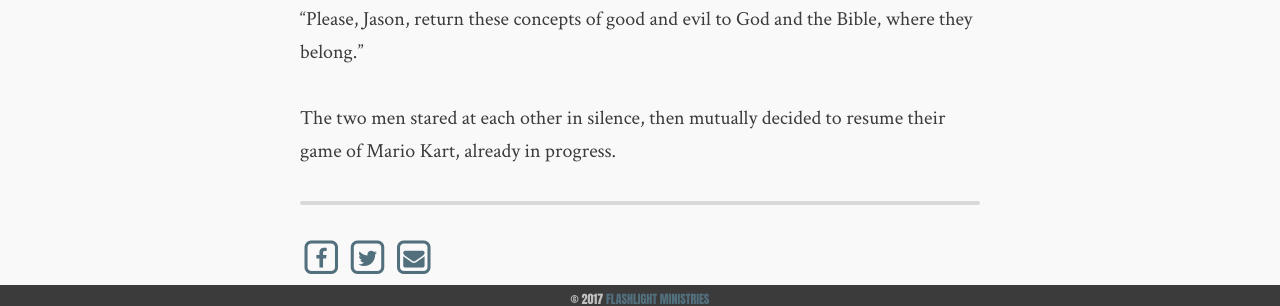
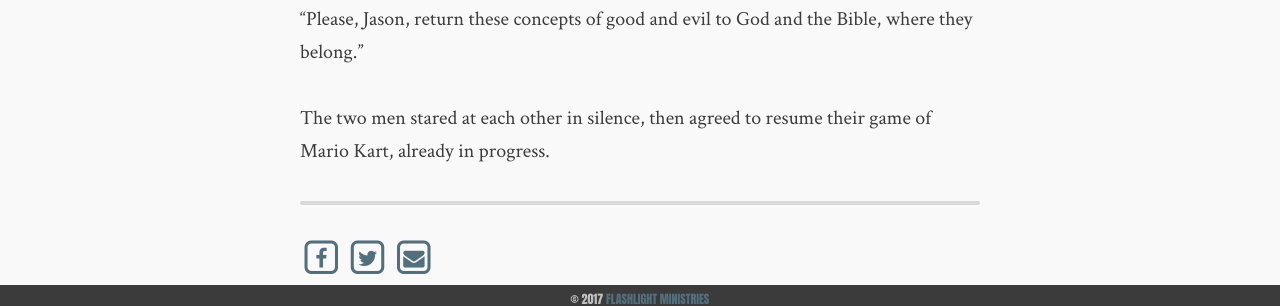
Before and after one commit to flashlightministries/oilforlight, a Jekyll site: the page built from _posts/2017-10-12-atheist-steals-concepts.md, in a window 1280 px wide and 900 px high, scrolled down 1943 px. Shown: the part 587-893 px from the top of the window. Built offline with Jekyll 4.4.1, drawn with Linux system fonts in a browser that asks for light colours; nearby versions of some CDN libraries.

Commit message:
Update 2017-10-12-atheist-steals-concepts.md

```diff
--- a/_posts/2017-10-12-atheist-steals-concepts.md
+++ b/_posts/2017-10-12-atheist-steals-concepts.md
@@ -48,4 +48,4 @@ Hu called up Genesis 3:5.  "Here's what the serpent said: 'For God doth know tha
 
 "Please, Jason, return these concepts of good and evil to God and the Bible, where they belong."
 
-The two men stared at each other in silence, then mutually decided to resume their game of Mario Kart, already in progress.
+The two men stared at each other in silence, then agreed to resume their game of Mario Kart, already in progress.
```
